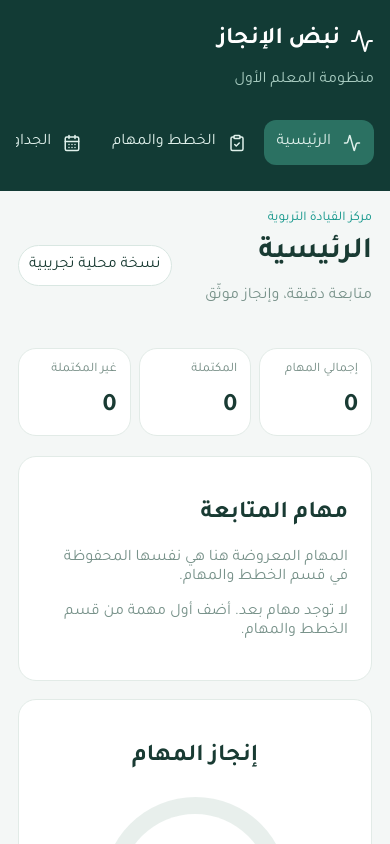
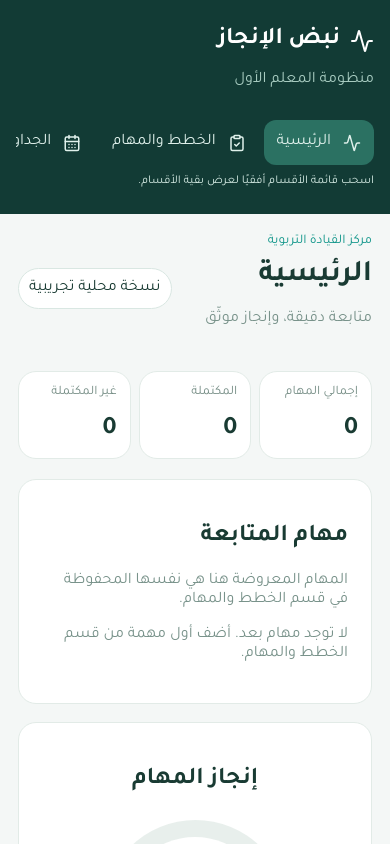
Before and after one commit to physicsbasit-debug/nabd-al-injaz, a React (Vite) app: page / in a window 390 px wide. Shown: the top 844 px of the page. Built offline with nearby package versions, Linux system fonts and the light colour scheme.

Commit message:
test: capture task management views for visual review and clarify mobile navigation

```diff
--- a/src/App.tsx
+++ b/src/App.tsx
@@ -8,6 +8,6 @@ export default function App(){
  useEffect(()=>{localStorage.setItem(STORAGE_KEY,JSON.stringify(tasks));},[tasks]);
  const done=tasks.filter(t=>t.done).length;
  const pct=tasks.length?Math.round(done/tasks.length*100):0;
- return <div className="layout"><aside><h2><Activity/> نبض الإنجاز</h2><p>منظومة المعلم الأول</p><nav aria-label="الأقسام الرئيسية">{sections.map(([s,Icon])=><button className={tab===s?'active':''} key={s} onClick={()=>setTab(s)}><Icon size={18}/>{s}</button>)}</nav></aside><main><header><div><small>مركز القيادة التربوية</small><h1>{tab}</h1><p>متابعة دقيقة، وإنجاز موثّق</p></div><span className="tag">نسخة محلية تجريبية</span></header>
+ return <div className="layout"><aside><h2><Activity/> نبض الإنجاز</h2><p>منظومة المعلم الأول</p><nav aria-label="الأقسام الرئيسية">{sections.map(([s,Icon])=><button className={tab===s?'active':''} aria-current={tab===s?'page':undefined} key={s} onClick={()=>setTab(s)}><Icon size={18}/>{s}</button>)}</nav><p className="mobile-nav-hint">اسحب قائمة الأقسام أفقيًا لعرض بقية الأقسام.</p></aside><main><header><div><small>مركز القيادة التربوية</small><h1>{tab}</h1><p>متابعة دقيقة، وإنجاز موثّق</p></div><span className="tag">نسخة محلية تجريبية</span></header>
  {tab==='الرئيسية'?<><section className="stats"><article><span>إجمالي المهام</span><b>{tasks.length}</b></article><article><span>المكتملة</span><b>{done}</b></article><article><span>غير المكتملة</span><b>{tasks.length-done}</b></article></section><div className="columns"><section className="card"><h2>مهام المتابعة</h2><p>المهام المعروضة هنا هي نفسها المحفوظة في قسم الخطط والمهام.</p>{tasks.length===0?<p>لا توجد مهام بعد. أضف أول مهمة من قسم الخطط والمهام.</p>:tasks.map(t=><button className="task" key={t.id} onClick={()=>setTasks(old=>old.map(x=>x.id===t.id?{...x,done:!x.done}:x))}><span>{t.done?'✓':'○'}</span><span>{t.title}</span><em>{t.done?'مكتملة':'قيد المتابعة'}</em></button>)}</section><section className="card center"><h2>إنجاز المهام</h2><div className="ring" role="img" aria-label={'نسبة الإنجاز '+pct+'%'} style={{background:`conic-gradient(#0d9488 ${pct}%,#e8efec 0)`}}><div>{pct}%</div></div><p>{done} من {tasks.length} مكتملة</p></section></div></>:tab==='الخطط والمهام'?<TaskManager tasks={tasks} setTasks={setTasks}/>:<section className="card"><h2>{tab}</h2><p>هذا القسم معتمد ضمن نطاق المشروع، ولم تُنفذ وظائفه بعد.</p></section>}<footer>نبض الإنجاز © مستقل عن مسار</footer></main></div>;
 }
--- a/src/edit-task.css
+++ b/src/edit-task.css
@@ -1 +1 @@
-.edit-task-form{display:grid;grid-template-columns:2fr 1fr 1fr auto auto;align-items:end;gap:10px;width:100%}.edit-task-form label{display:grid;gap:6px;font-weight:700}.edit-task-form input,.edit-task-form select{width:100%;min-width:0;border:1px solid #cbded7;border-radius:9px;padding:10px;background:white}.edit-task-form button,.edit-task{border:1px solid #cbded7;border-radius:9px;padding:9px 12px;background:white;color:#126f60}@media(max-width:850px){.edit-task-form{grid-template-columns:1fr 1fr}.edit-task-form label:first-child{grid-column:1/-1}}@media(max-width:480px){.edit-task-form{grid-template-columns:1fr}.edit-task-form label:first-child{grid-column:auto}}
+.edit-task-form{display:grid;grid-template-columns:2fr 1fr 1fr auto auto;align-items:end;gap:10px;width:100%}.edit-task-form label{display:grid;gap:6px;font-weight:700}.edit-task-form input,.edit-task-form select{width:100%;min-width:0;border:1px solid #cbded7;border-radius:9px;padding:10px;background:white}.edit-task-form button,.edit-task{border:1px solid #cbded7;border-radius:9px;padding:9px 12px;background:white;color:#126f60}.mobile-nav-hint{display:none}@media(max-width:850px){.edit-task-form{grid-template-columns:1fr 1fr}.edit-task-form label:first-child{grid-column:1/-1}}@media(max-width:800px){aside .mobile-nav-hint{display:block;font-size:12px;margin:9px 0 0;color:#d5ebe4}nav{scroll-snap-type:x proximity;scrollbar-width:thin}nav button{scroll-snap-align:start}}@media(max-width:480px){.edit-task-form{grid-template-columns:1fr}.edit-task-form label:first-child{grid-column:auto}}
```
Also changed, not shown: 1 other file (tests, documents, lock files or other folders).
